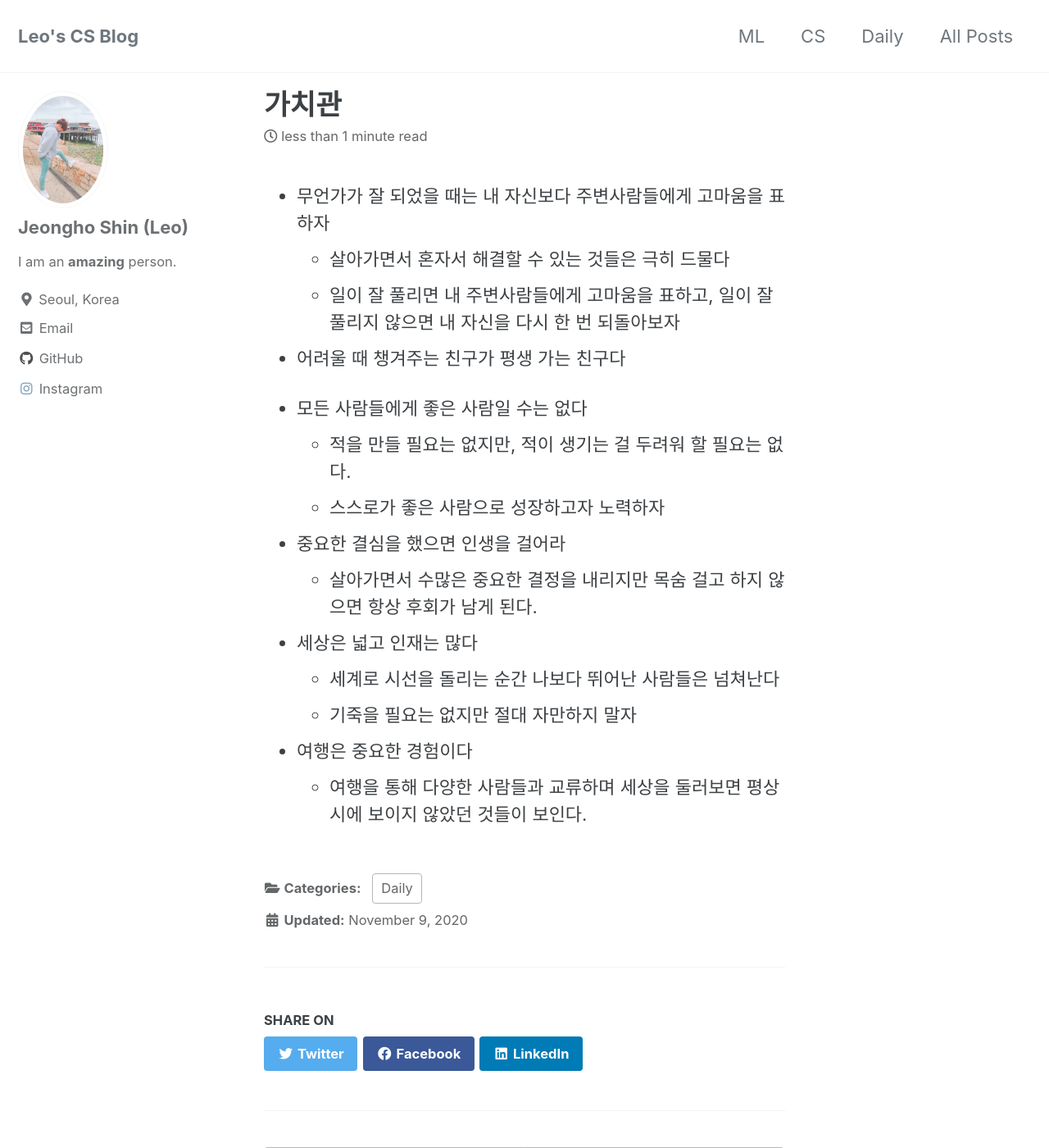
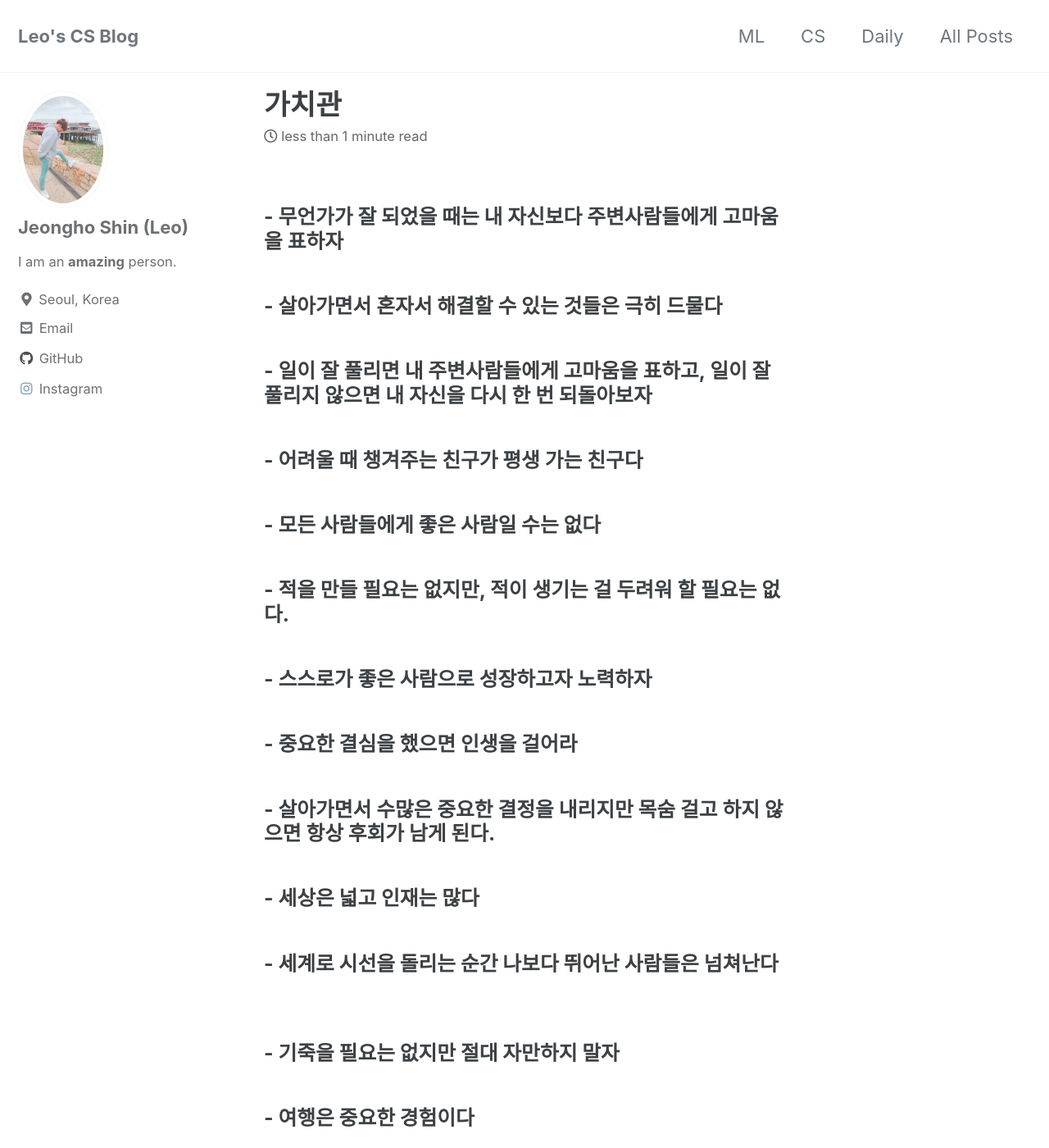
Before and after one commit to mlleo/mlleo.github.io, a Jekyll site: the page built from _posts/2020-11-03-daily.md, in a window 1280 px wide and 1400 px high. Shown: the whole window at 82% size. Built offline with Jekyll 4.4.1, drawn with Linux system fonts in a browser that asks for light colours; cached includes are drawn as plain includes; comment, search, counter and statistics services are not loaded; some of the changed text lies outside the part shown.

Commit message:
Update 2020-11-03-daily.md

```diff
--- a/_posts/2020-11-03-daily.md
+++ b/_posts/2020-11-03-daily.md
@@ -7,22 +7,22 @@ comments: true
 use_math: true # MathJax On
 ---
 
-- 무언가가 잘 되었을 때는 내 자신보다 주변사람들에게 고마움을 표하자
-  - 살아가면서 혼자서 해결할 수 있는 것들은 극히 드물다
-  - 일이 잘 풀리면 내 주변사람들에게 고마움을 표하고, 일이 잘 풀리지 않으면 내 자신을 다시 한 번 되돌아보자
+### - 무언가가 잘 되었을 때는 내 자신보다 주변사람들에게 고마움을 표하자
+###   - 살아가면서 혼자서 해결할 수 있는 것들은 극히 드물다
+###   - 일이 잘 풀리면 내 주변사람들에게 고마움을 표하고, 일이 잘 풀리지 않으면 내 자신을 다시 한 번 되돌아보자
 
-- 어려울 때 챙겨주는 친구가 평생 가는 친구다
+### - 어려울 때 챙겨주는 친구가 평생 가는 친구다
 
-- 모든 사람들에게 좋은 사람일 수는 없다
-  - 적을 만들 필요는 없지만, 적이 생기는 걸 두려워 할 필요는 없다.
-  - 스스로가 좋은 사람으로 성장하고자 노력하자
+### - 모든 사람들에게 좋은 사람일 수는 없다
+###   - 적을 만들 필요는 없지만, 적이 생기는 걸 두려워 할 필요는 없다.
+###   - 스스로가 좋은 사람으로 성장하고자 노력하자
 
-- 중요한 결심을 했으면 인생을 걸어라
-  - 살아가면서 수많은 중요한 결정을 내리지만 목숨 걸고 하지 않으면 항상 후회가 남게 된다.
+### - 중요한 결심을 했으면 인생을 걸어라
+###   - 살아가면서 수많은 중요한 결정을 내리지만 목숨 걸고 하지 않으면 항상 후회가 남게 된다.
 
-- 세상은 넓고 인재는 많다
-  - 세계로 시선을 돌리는 순간 나보다 뛰어난 사람들은 넘쳐난다
-  - 기죽을 필요는 없지만 절대 자만하지 말자
+### - 세상은 넓고 인재는 많다
+###   - 세계로 시선을 돌리는 순간 나보다 뛰어난 사람들은 넘쳐난다
+###   - 기죽을 필요는 없지만 절대 자만하지 말자
 
-- 여행은 중요한 경험이다
-  - 여행을 통해 다양한 사람들과 교류하며 세상을 둘러보면 평상시에 보이지 않았던 것들이 보인다.
+### - 여행은 중요한 경험이다
+###   - 여행을 통해 다양한 사람들과 교류하며 세상을 둘러보면 평상시에 보이지 않았던 것들이 보인다.
```
